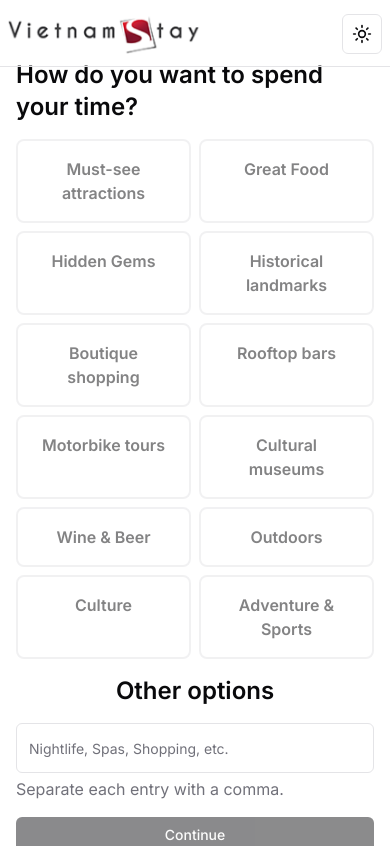
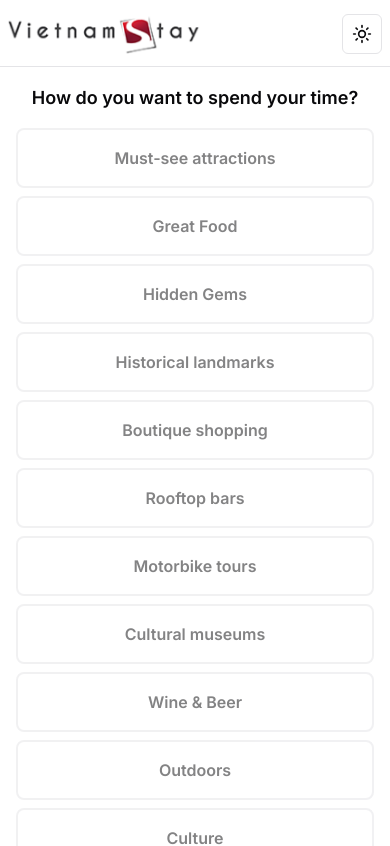
Before and after one commit to vhpx/vnstay-ai-integration-prototype, a Next.js app: page /trip-planning in a window 390 px wide. Shown: the top 846 px of the page. Built offline with nearby package versions, Linux system fonts and the light colour scheme.

Commit message:
feat: improve mobile responsive UI

```diff
--- a/src/app/layout.tsx
+++ b/src/app/layout.tsx
@@ -28,7 +28,7 @@ export default function RootLayout({
         >
           <Navbar />
           <NavbarPadding>
-            <main className="flex flex-1 h-full min-h-full">
+            <main className="grid md:flex flex-1 h-full min-h-full">
               <Sidebar />
               {children}
             </main>
--- a/src/app/navbar.tsx
+++ b/src/app/navbar.tsx
@@ -6,7 +6,7 @@ export default function Navbar() {
   return (
     <nav
       id="navbar"
-      className="fixed inset-x-0 top-0 z-50 flex justify-between p-2 pb-0 border-b items-end lg:px-8 xl:px-16"
+      className="fixed inset-x-0 bg-background top-0 z-50 flex justify-between p-2 pb-0 border-b items-end lg:px-8 xl:px-16"
     >
       <div className="pb-3">
         <Image
--- a/src/app/sidebar.tsx
+++ b/src/app/sidebar.tsx
@@ -36,7 +36,7 @@ export default function Sidebar() {
           <div className="font-semibold line-clamp-1 text-start">
             Your trip to Ho Chi Minh City for 3 days
           </div>
-          <div className="line-clamp-2 text-start">
+          <div className="line-clamp-2 text-start opacity-90">
             Ho Chi Minh City offers a vibrant and bustling atmosphere, perfect
             for solo travelers like yourself. Explore the city&apos;s rich
             history and culture, visit the famous landmarks, and indulge in the
@@ -48,7 +48,7 @@ export default function Sidebar() {
           <div className="font-semibold line-clamp-1 text-start">
             Your trip to Phnom Penh for 7 days for a family
           </div>
-          <div className="line-clamp-2 text-start">
+          <div className="line-clamp-2 text-start opacity-90">
             Phnom Penh, the capital city of Cambodia, is a fascinating
             destination for your 7-day family trip. Explore the city&apos;s rich
             history, visit the famous landmarks, and indulge in the delicious
--- a/src/app/trip-duration/page.tsx
+++ b/src/app/trip-duration/page.tsx
@@ -14,7 +14,7 @@ export default function Home() {
 
   return (
     <div className="flex items-center justify-center flex-col h-full w-full p-4 lg:p-8">
-      <div className="text-2xl lg:text-4xl font-semibold">
+      <div className="text-lg md:text-2xl lg:text-4xl font-semibold">
         Where are you from?
       </div>
 
@@ -29,7 +29,7 @@ export default function Home() {
         />
       </div>
 
-      <div className="mt-4 md:mt-8 text-2xl lg:text-4xl font-semibold">
+      <div className="mt-4 md:mt-8 text-lg md:text-2xl lg:text-4xl font-semibold">
         When are you going?
       </div>
 
--- a/src/app/trip-planning/page.tsx
+++ b/src/app/trip-planning/page.tsx
@@ -29,11 +29,11 @@ export default function Home() {
 
   return (
     <div className="flex items-center justify-center flex-col h-full w-full p-4 lg:p-8">
-      <div className="text-2xl lg:text-4xl font-semibold">
+      <div className="text-lg md:text-2xl lg:text-4xl font-semibold">
         How do you want to spend your time?
       </div>
 
-      <div className="mt-4 max-w-4xl grid grid-cols-2 lg:grid-cols-4 gap-2 w-full">
+      <div className="mt-4 max-w-4xl grid md:grid-cols-2 xl:grid-cols-3 2xl:grid-cols-4 gap-2 w-full">
         {presetPossibleOptions.map((label) => (
           <PlanningOption
             key={label}
@@ -44,7 +44,7 @@ export default function Home() {
         ))}
       </div>
 
-      <div className="mt-4 md:mt-8 text-2xl lg:text-4xl font-semibold">
+      <div className="mt-4 md:mt-8 text-lg md:text-2xl lg:text-4xl font-semibold">
         Other options
       </div>
 
--- a/src/app/trip-travellers/page.tsx
+++ b/src/app/trip-travellers/page.tsx
@@ -22,11 +22,11 @@ export default function Home() {
 
   return (
     <div className="flex items-center justify-center flex-col h-full w-full p-4 lg:p-8">
-      <div className="text-2xl lg:text-4xl font-semibold">
+      <div className="text-lg md:text-2xl lg:text-4xl font-semibold">
         Who&apos;s coming with you?
       </div>
 
-      <div className="mt-4 max-w-4xl grid grid-cols-2 lg:grid-cols-4 gap-2 w-full">
+      <div className="mt-4 max-w-4xl grid md:grid-cols-2 lg:grid-cols-4 gap-2 w-full">
         <button
           onClick={() =>
             travellers === "Solo" ? setTravellers("") : setTravellers("Solo")
@@ -90,11 +90,11 @@ export default function Home() {
         </button>
       </div>
 
-      <div className="mt-4 md:mt-8 text-2xl lg:text-4xl font-semibold">
+      <div className="mt-4 md:mt-8 text-lg md:text-2xl lg:text-4xl font-semibold">
         Any special requests?
       </div>
 
-      <div className="mt-4 max-w-4xl grid grid-cols-3 gap-2 w-full">
+      <div className="mt-4 max-w-4xl grid md:grid-cols-3 gap-2 w-full">
         <button
           onClick={() =>
             specialRequests.includes("Pets")
```
